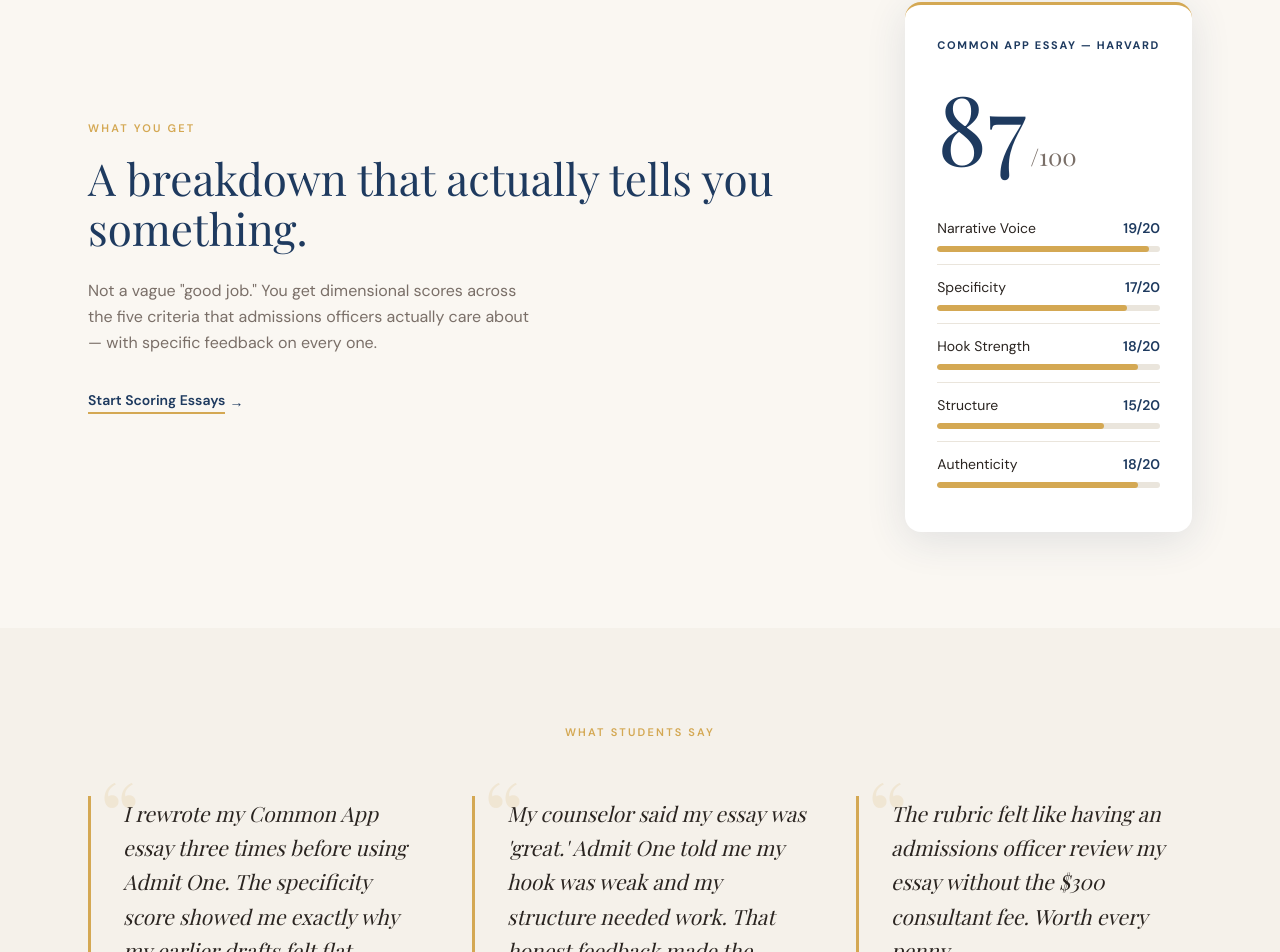
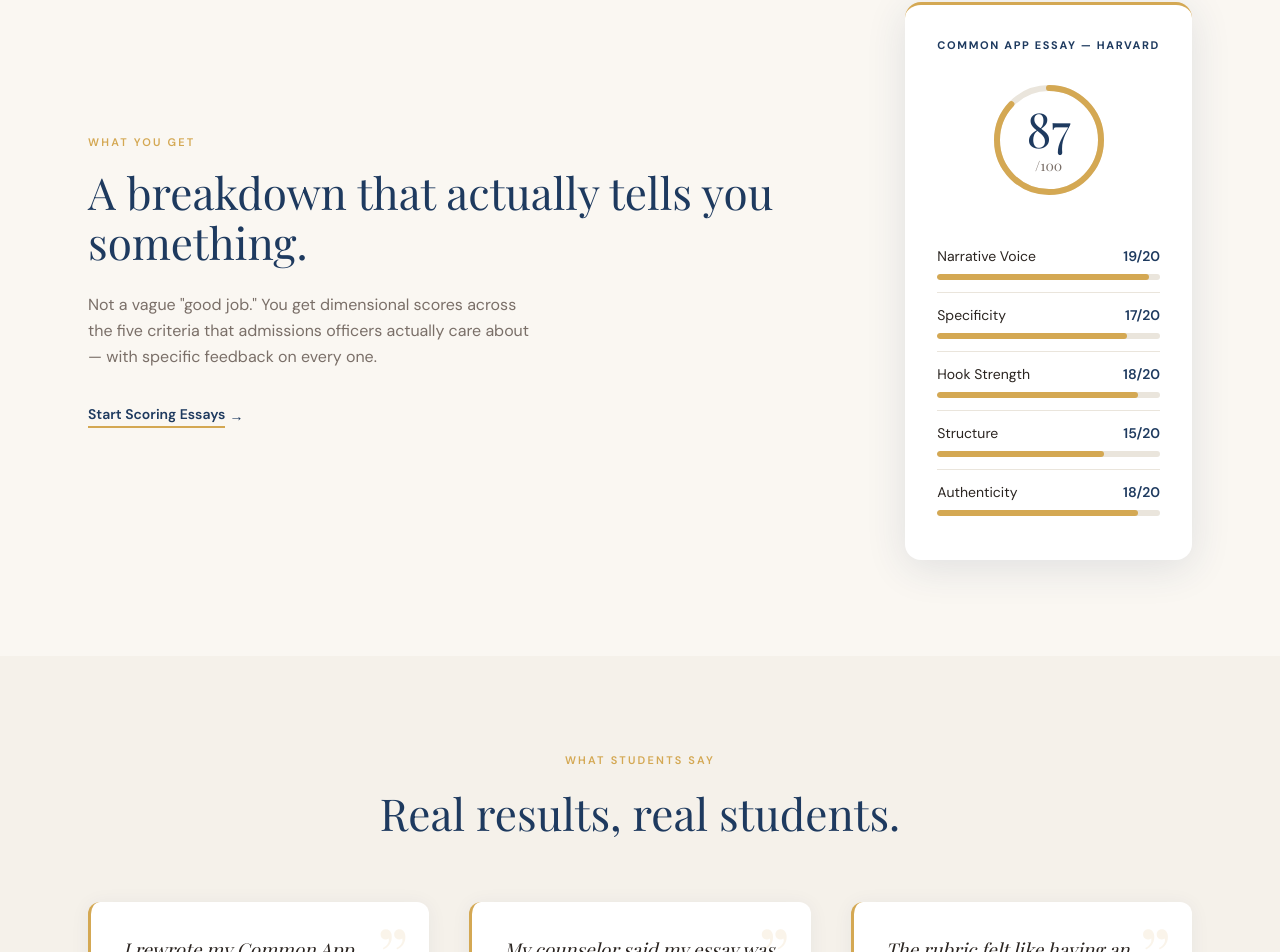
Before and after one commit to jylee1286/admit-one, a Next.js app: page / in a window 1280 px wide. Shown: the part 1789-2741 px from the top of the page. Built offline with nearby package versions, Linux system fonts and the light colour scheme; a web font is replaced by a local one.

Commit message:
Design iteration 3 - Animated score ring, testimonial cards with hover, section title for testimonials

```diff
--- a/app/globals.css
+++ b/app/globals.css
@@ -99,3 +99,19 @@ html {
   transform: translateY(-2px);
   box-shadow: 0 6px 20px rgba(0,0,0,0.12);
 }
+
+/* ── Testimonial card hover ── */
+.group:hover {
+  box-shadow: 0 8px 30px rgba(30, 58, 95, 0.1) !important;
+}
+
+/* ── Score ring animation ── */
+@keyframes scoreReveal {
+  from { opacity: 0; transform: scale(0.9); }
+  to { opacity: 1; transform: scale(1); }
+}
+
+/* ── Smooth section transitions ── */
+section {
+  position: relative;
+}
--- a/components/ScoreCard.tsx
+++ b/components/ScoreCard.tsx
@@ -9,6 +9,51 @@ const dimensions = [
   { name: "Structure", score: 15, max: 20 },
   { name: "Authenticity", score: 18, max: 20 },
 ];
+
+function ScoreRing({ score, animated }: { score: number; animated: boolean }) {
+  const radius = 52;
+  const circumference = 2 * Math.PI * radius;
+  const progress = animated ? score / 100 : 0;
+  const offset = circumference - progress * circumference;
+
+  return (
+    <div className="relative inline-flex items-center justify-center mb-6">
+      <svg width="140" height="140" viewBox="0 0 140 140" className="-rotate-90">
+        {/* Background track */}
+        <circle
+          cx="70"
+          cy="70"
+          r={radius}
+          fill="none"
+          stroke="#EAE5DC"
+          strokeWidth="6"
+        />
+        {/* Progress arc */}
+        <circle
+          cx="70"
+          cy="70"
+          r={radius}
+          fill="none"
+          stroke="#D4A853"
+          strokeWidth="6"
+          strokeLinecap="round"
+          strokeDasharray={circumference}
+          strokeDashoffset={offset}
+          style={{
+            transition: "stroke-dashoffset 1.5s cubic-bezier(0.22, 1, 0.36, 1)",
+          }}
+        />
+      </svg>
+      {/* Score in center */}
+      <div className="absolute inset-0 flex flex-col items-center justify-center">
+        <span className="font-serif text-navy leading-none" style={{ fontSize: "48px" }}>
+          {score}
+        </span>
+        <span className="font-serif text-secondary text-sm mt-1">/100</span>
+      </div>
+    </div>
+  );
+}
 
 export default function ScoreCard() {
   const ref = useRef<HTMLDivElement>(null);
@@ -38,23 +83,20 @@ export default function ScoreCard() {
     >
       {/* Header */}
       <p
-        className="text-navy font-sans font-bold uppercase mb-6"
+        className="text-navy font-sans font-bold uppercase mb-4"
         style={{ fontSize: "11px", letterSpacing: "0.15em" }}
       >
         COMMON APP ESSAY — HARVARD
       </p>
 
-      {/* Big score */}
-      <div className="flex items-baseline gap-1 mb-8">
-        <span className="font-serif text-navy leading-none" style={{ fontSize: "96px" }}>
-          87
-        </span>
-        <span className="font-serif text-secondary text-2xl">/100</span>
+      {/* Score ring */}
+      <div className="flex justify-center">
+        <ScoreRing score={87} animated={animated} />
       </div>
 
       {/* Dimensions */}
       <div className="space-y-0">
-        {dimensions.map((d) => (
+        {dimensions.map((d, i) => (
           <div key={d.name} className="py-3 border-b border-border last:border-b-0">
             <div className="flex justify-between items-baseline mb-2">
               <span className="font-sans text-sm text-primary">{d.name}</span>
@@ -67,6 +109,7 @@ export default function ScoreCard() {
                 className="h-full bg-gold rounded-full progress-bar"
                 style={{
                   width: animated ? `${(d.score / d.max) * 100}%` : "0%",
+                  transitionDelay: `${0.3 + i * 0.1}s`,
                 }}
               />
             </div>
--- a/components/Testimonials.tsx
+++ b/components/Testimonials.tsx
@@ -47,39 +47,60 @@ export default function Testimonials() {
       <div className="max-w-6xl mx-auto px-6">
         {/* Label */}
         <p
-          className="fade-up text-gold font-sans font-semibold mb-14 text-center"
+          className="fade-up text-gold font-sans font-semibold mb-3 text-center"
           style={{ fontSize: "11px", letterSpacing: "0.2em" }}
         >
           WHAT STUDENTS SAY
         </p>
 
+        <h2
+          className="fade-up fade-up-delay-1 font-serif text-navy text-center mb-14"
+          style={{ fontSize: "clamp(32px, 3.5vw, 44px)" }}
+        >
+          Real results, real students.
+        </h2>
+
         {/* Testimonials grid */}
-        <div className="grid grid-cols-1 md:grid-cols-3 gap-10 md:gap-12">
+        <div className="grid grid-cols-1 md:grid-cols-3 gap-8 md:gap-10">
           {testimonials.map((t, i) => (
             <div
               key={i}
-              className={`fade-up fade-up-delay-${i + 1} relative border-l-[3px] border-gold pl-6 md:pl-8`}
+              className={`fade-up fade-up-delay-${i + 1} relative bg-white rounded-xl p-7 md:p-8 transition-all duration-300 hover:-translate-y-1 group`}
+              style={{
+                boxShadow: "0 2px 20px rgba(30, 58, 95, 0.06)",
+                borderLeft: "3px solid #D4A853",
+              }}
             >
               {/* Giant decorative quote mark */}
               <span
-                className="absolute -top-8 left-2 font-serif select-none pointer-events-none leading-none"
-                style={{ fontSize: "100px", color: "rgba(212, 168, 83, 0.15)" }}
+                className="absolute top-3 right-5 font-serif select-none pointer-events-none leading-none transition-opacity duration-300 group-hover:opacity-[0.2]"
+                style={{ fontSize: "80px", color: "rgba(212, 168, 83, 0.12)" }}
                 aria-hidden="true"
               >
-                &ldquo;
+                &rdquo;
               </span>
 
               {/* Quote */}
               <p
                 className="relative font-serif italic text-primary leading-relaxed mb-6"
-                style={{ fontSize: "clamp(18px, 1.8vw, 21px)" }}
+                style={{ fontSize: "clamp(16px, 1.6vw, 19px)" }}
               >
                 {t.quote}
               </p>
 
               {/* Attribution */}
-              <p className="font-sans font-bold text-navy text-sm">{t.name}</p>
-              <p className="font-sans text-gold text-sm mt-0.5">{t.school}</p>
+              <div className="flex items-center gap-3">
+                {/* Avatar placeholder */}
+                <div className="w-9 h-9 rounded-full bg-navy/10 flex items-center justify-center flex-shrink-0">
+                  <span className="font-sans font-bold text-navy text-xs">
+                    {t.name.charAt(0)}
+                  </span>
+                </div>
+                <div>
+                  <p className="font-sans font-bold text-navy text-sm">{t.name}</p>
+                  <p className="font-sans text-gold text-xs mt-0.5">{t.school}</p>
+                </div>
+              </div>
             </div>
           ))}
         </div>
```
